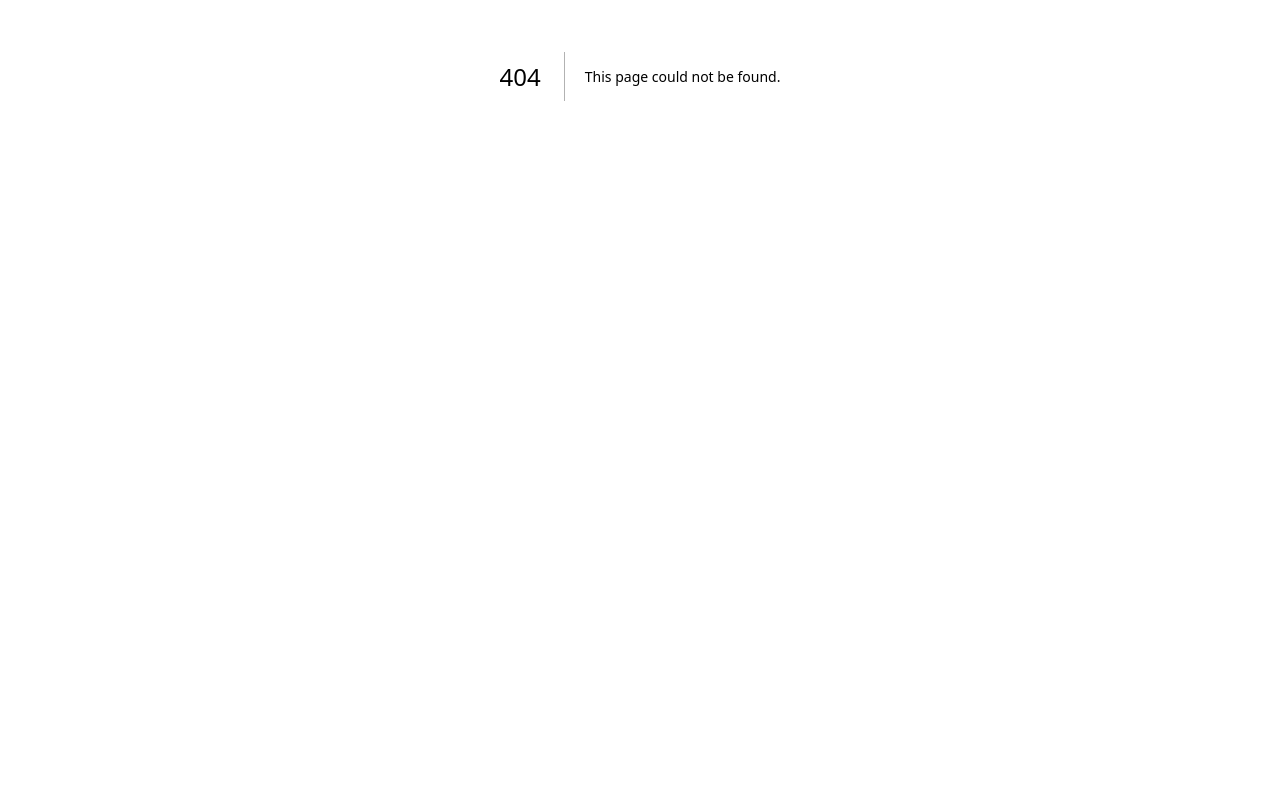
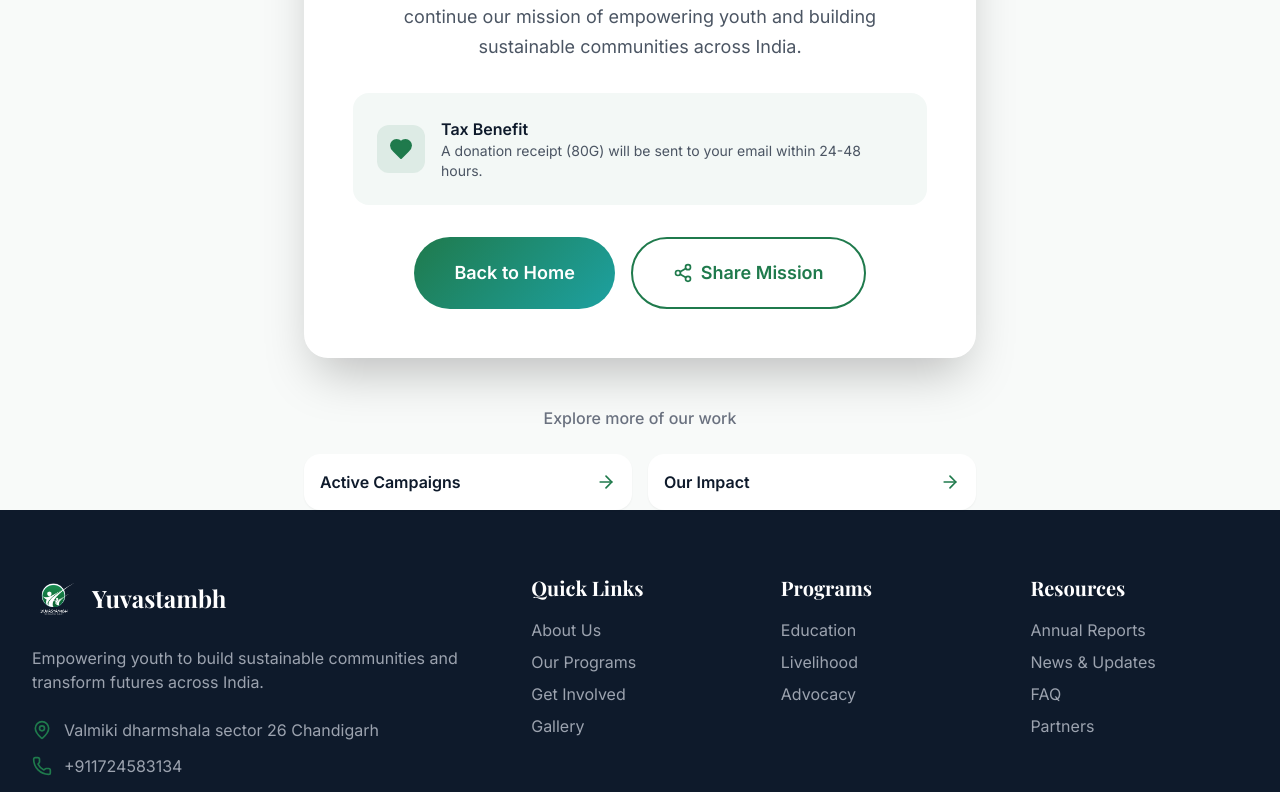
Before and after one commit to a-shish07/Yuva-Stambh, a Next.js app: page /donate/success in a window 1280 px wide. Before the commit this address had no page. Shown: the part 324-1116 px from the top of the page. Before the commit the page ends 800 px from the top, so only its background shows below. Built offline with nearby package versions, Linux system fonts and the light colour scheme.

Commit message:
payemnt added

```diff
--- a/app/(marketing)/contact/page.tsx
+++ b/app/(marketing)/contact/page.tsx
@@ -32,12 +32,12 @@ const contactInfo = [
   {
     icon: Phone,
     title: 'Phone',
-    details: ['+91 123 456 7890', '+91 098 765 4321'],
+    details: [' +911724583134'],
   },
   {
     icon: MapPin,
     title: 'Address',
-    details: ['622 Manglam Electronic Market', 'Jaipur, Rajasthan 302001', 'India'],
+    details: ['Valmiki dharmshala sector 26', ' Chandigarh', 'India'],
   },
   {
     icon: Clock,
--- a/app/(marketing)/donate/page.tsx
+++ b/app/(marketing)/donate/page.tsx
@@ -1,6 +1,7 @@
 'use client';
 
 import React, { useState } from 'react';
+import { useRouter } from 'next/navigation';
 import { useForm } from 'react-hook-form';
 import { zodResolver } from '@hookform/resolvers/zod';
 import * as z from 'zod';
@@ -40,6 +41,7 @@ const impactExamples = [
 ];
 
 export default function DonatePage() {
+  const router = useRouter();
   const [selectedAmount, setSelectedAmount] = useState<number | null>(null);
   const [customAmount, setCustomAmount] = useState('');
   const [frequency, setFrequency] = useState<'one-time' | 'monthly'>('one-time');
@@ -55,6 +57,33 @@ export default function DonatePage() {
       frequency: 'one-time',
     },
   });
+
+  const verifyPayment = async (response: any) => {
+    try {
+      const res = await fetch('/api/razorpay/verify', {
+        method: 'POST',
+        headers: {
+          'Content-Type': 'application/json',
+        },
+        body: JSON.stringify({
+          razorpay_order_id: response.razorpay_order_id,
+          razorpay_payment_id: response.razorpay_payment_id,
+          razorpay_signature: response.razorpay_signature,
+        }),
+      });
+
+      const data = await res.json();
+
+      if (data.success) {
+        router.push('/donate/success');
+      } else {
+        alert('Payment verification failed. Please contact support.');
+      }
+    } catch (error) {
+      console.error('Verification Error:', error);
+      alert('Something went wrong during verification.');
+    }
+  };
 
   const onSubmit = async (data: DonationFormData) => {
     try {
@@ -83,9 +112,7 @@ export default function DonatePage() {
         image: '/yuvastambh-logo.png',
         order_id: order.id,
         handler: function (response: any) {
-          alert(`Payment successful! ID: ${response.razorpay_payment_id}`);
-          console.log('Payment Success:', response);
-          // Here you could redirect to a success page or call another API to verify payment
+          verifyPayment(response);
         },
         prefill: {
           name: data.name,
--- /dev/null
+++ b/app/(marketing)/donate/success/page.tsx
@@ -0,0 +1,92 @@
+'use client';
+
+import React from 'react';
+import Link from 'next/link';
+import { motion } from 'framer-motion';
+import { CheckCircle2, Heart, ArrowRight, Share2 } from 'lucide-react';
+import { Container } from '@/components/common/Container';
+import { Button } from '@/components/common/Button';
+import { fadeUp } from '@/lib/animations';
+
+export default function DonateSuccessPage() {
+  return (
+    <div className="pt-20 bg-background-light min-h-screen flex items-center">
+      <Container>
+        <div className="max-w-2xl mx-auto text-center">
+          <motion.div
+            initial="hidden"
+            animate="visible"
+            variants={fadeUp}
+            className="bg-white rounded-3xl shadow-2xl p-8 md:p-12 glass"
+          >
+            <div className="w-20 h-20 bg-green-100 rounded-full flex items-center justify-center mx-auto mb-8">
+              <CheckCircle2 className="w-12 h-12 text-green-600" />
+            </div>
+
+            <h1 className="font-playfair text-4xl font-bold text-background-dark mb-4">
+              Thank You for Your Support!
+            </h1>
+            <p className="text-gray-600 text-lg mb-8 leading-relaxed">
+              Your contribution has been received successfully. It will help us continue our mission of empowering youth and building sustainable communities across India.
+            </p>
+
+            <div className="bg-primary/5 rounded-2xl p-6 mb-8 flex items-center gap-4 text-left">
+              <div className="w-12 h-12 bg-primary/10 rounded-xl flex items-center justify-center flex-shrink-0">
+                <Heart className="w-6 h-6 text-primary" fill="currentColor" />
+              </div>
+              <div>
+                <p className="font-semibold text-background-dark">Tax Benefit</p>
+                <p className="text-sm text-gray-600">
+                  A donation receipt (80G) will be sent to your email within 24-48 hours.
+                </p>
+              </div>
+            </div>
+
+            <div className="flex flex-col sm:flex-row gap-4 justify-center">
+              <Button href="/" variant="primary" size="lg" className="rounded-full">
+                Back to Home
+              </Button>
+              <Button
+                variant="outline"
+                size="lg"
+                className="rounded-full border-primary text-primary hover:bg-primary hover:text-white"
+                onClick={() => {
+                  if (navigator.share) {
+                    navigator.share({
+                      title: 'I just donated to Yuvastambh',
+                      text: 'Join me in supporting youth empowerment in India!',
+                      url: window.location.origin,
+                    });
+                  }
+                }}
+                icon={<Share2 className="w-5 h-5" />}
+              >
+                Share Mission
+              </Button>
+            </div>
+          </motion.div>
+
+          <div className="mt-12">
+            <p className="text-gray-500 font-medium mb-6">Explore more of our work</p>
+            <div className="grid grid-cols-1 md:grid-cols-2 gap-4">
+              <Link
+                href="/campaigns"
+                className="bg-white p-4 rounded-2xl shadow-sm hover:shadow-md transition-all flex items-center justify-between group"
+              >
+                <span className="font-semibold text-background-dark">Active Campaigns</span>
+                <ArrowRight className="w-5 h-5 text-primary group-hover:translate-x-1 transition-transform" />
+              </Link>
+              <Link
+                href="/impact"
+                className="bg-white p-4 rounded-2xl shadow-sm hover:shadow-md transition-all flex items-center justify-between group"
+              >
+                <span className="font-semibold text-background-dark">Our Impact</span>
+                <ArrowRight className="w-5 h-5 text-primary group-hover:translate-x-1 transition-transform" />
+              </Link>
+            </div>
+          </div>
+        </div>
+      </Container>
+    </div>
+  );
+}
--- a/app/(marketing)/refund-policy/page.tsx
+++ b/app/(marketing)/refund-policy/page.tsx
@@ -33,7 +33,7 @@ export default function RefundPolicyPage() {
             </p>
             <p>
               <strong>Email:</strong> yuvastambhwelfareassociation@gmail.com<br />
-              <strong>Address:</strong> 622 Manglam Electronic Market, Jaipur, Rajasthan 302001
+              <strong>Address:</strong> Valmiki dharmshala sector 26  Chandigarh
             </p>
           </div>
         </Container>
--- a/app/(marketing)/shipping-policy/page.tsx
+++ b/app/(marketing)/shipping-policy/page.tsx
@@ -33,7 +33,7 @@ export default function ShippingPolicyPage() {
             </p>
             <p>
               <strong>Email:</strong> yuvastambhwelfareassociation@gmail.com<br />
-              <strong>Address:</strong> 622 Manglam Electronic Market, Jaipur, Rajasthan 302001
+              <strong>Address:</strong> Valmiki dharmshala sector 26  Chandigarh
             </p>
           </div>
         </Container>
--- a/app/(marketing)/terms/page.tsx
+++ b/app/(marketing)/terms/page.tsx
@@ -58,7 +58,7 @@ export default function TermsPage() {
             </p>
             <p>
               <strong>Email:</strong> yuvastambhwelfareassociation@gmail.com<br />
-              <strong>Address:</strong> 622 Manglam Electronic Market, Jaipur, Rajasthan 302001
+              <strong>Address:</strong> Valmiki dharmshala sector 26  Chandigarh
             </p>
           </div>
         </Container>
--- /dev/null
+++ b/app/api/razorpay/verify/route.ts
@@ -0,0 +1,53 @@
+import { NextResponse } from 'next/server';
+import crypto from 'crypto';
+
+export const dynamic = 'force-dynamic';
+
+export async function POST(req: Request) {
+  try {
+    const {
+      razorpay_order_id,
+      razorpay_payment_id,
+      razorpay_signature,
+    } = await req.json();
+
+    const keySecret = process.env.RAZORPAY_KEY_SECRET;
+
+    if (!keySecret) {
+      return NextResponse.json(
+        { error: 'Razorpay key secret is not configured' },
+        { status: 500 }
+      );
+    }
+
+    const body = razorpay_order_id + '|' + razorpay_payment_id;
+
+    const expectedSignature = crypto
+      .createHmac('sha256', keySecret)
+      .update(body.toString())
+      .digest('hex');
+
+    const isAuthentic = expectedSignature === razorpay_signature;
+
+    if (isAuthentic) {
+      // Here you would typically update your database to mark the payment as successful
+      // and maybe send a confirmation email
+
+      return NextResponse.json({
+        message: 'Payment verified successfully',
+        success: true,
+      });
+    } else {
+      return NextResponse.json(
+        { message: 'Invalid signature', success: false },
+        { status: 400 }
+      );
+    }
+  } catch (error: any) {
+    console.error('Verification Error:', error);
+    return NextResponse.json(
+      { error: error.message || 'Internal Server Error' },
+      { status: 500 }
+    );
+  }
+}
--- a/components/common/Footer.tsx
+++ b/components/common/Footer.tsx
@@ -59,11 +59,11 @@ export function Footer() {
             <div className="space-y-3">
               <div className="flex items-center gap-3 text-gray-400">
                 <MapPin className="w-5 h-5 text-primary" />
-                <span>622 Manglam Electronic Market, Jaipur, Rajasthan 302001</span>
+                <span>Valmiki dharmshala sector 26  Chandigarh</span>
               </div>
               <div className="flex items-center gap-3 text-gray-400">
                 <Phone className="w-5 h-5 text-primary" />
-                <span>+91 123 456 7890</span>
+                <span>+911724583134</span>
               </div>
               <div className="flex items-center gap-3 text-gray-400">
                 <Mail className="w-5 h-5 text-primary" />
```
